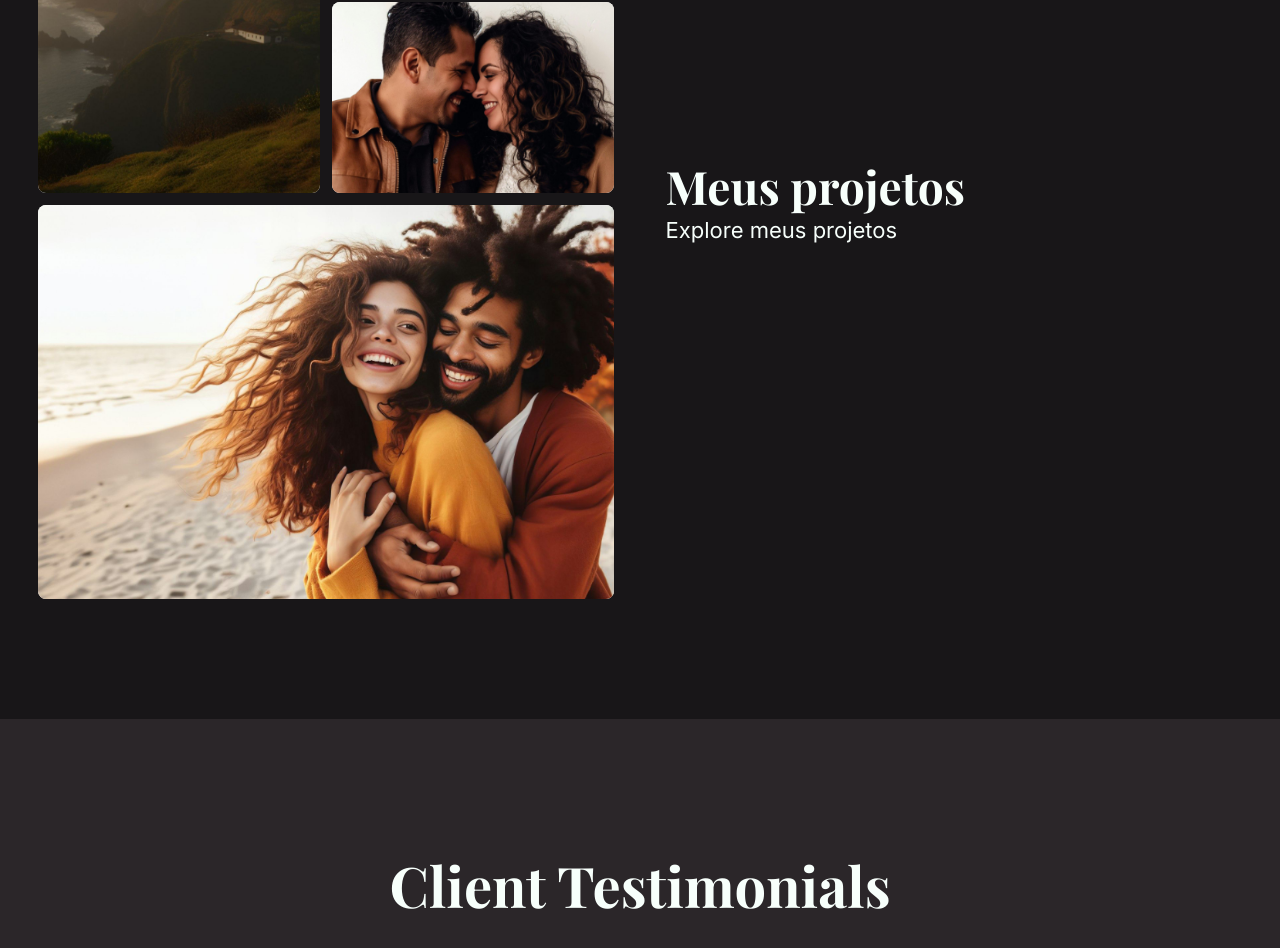
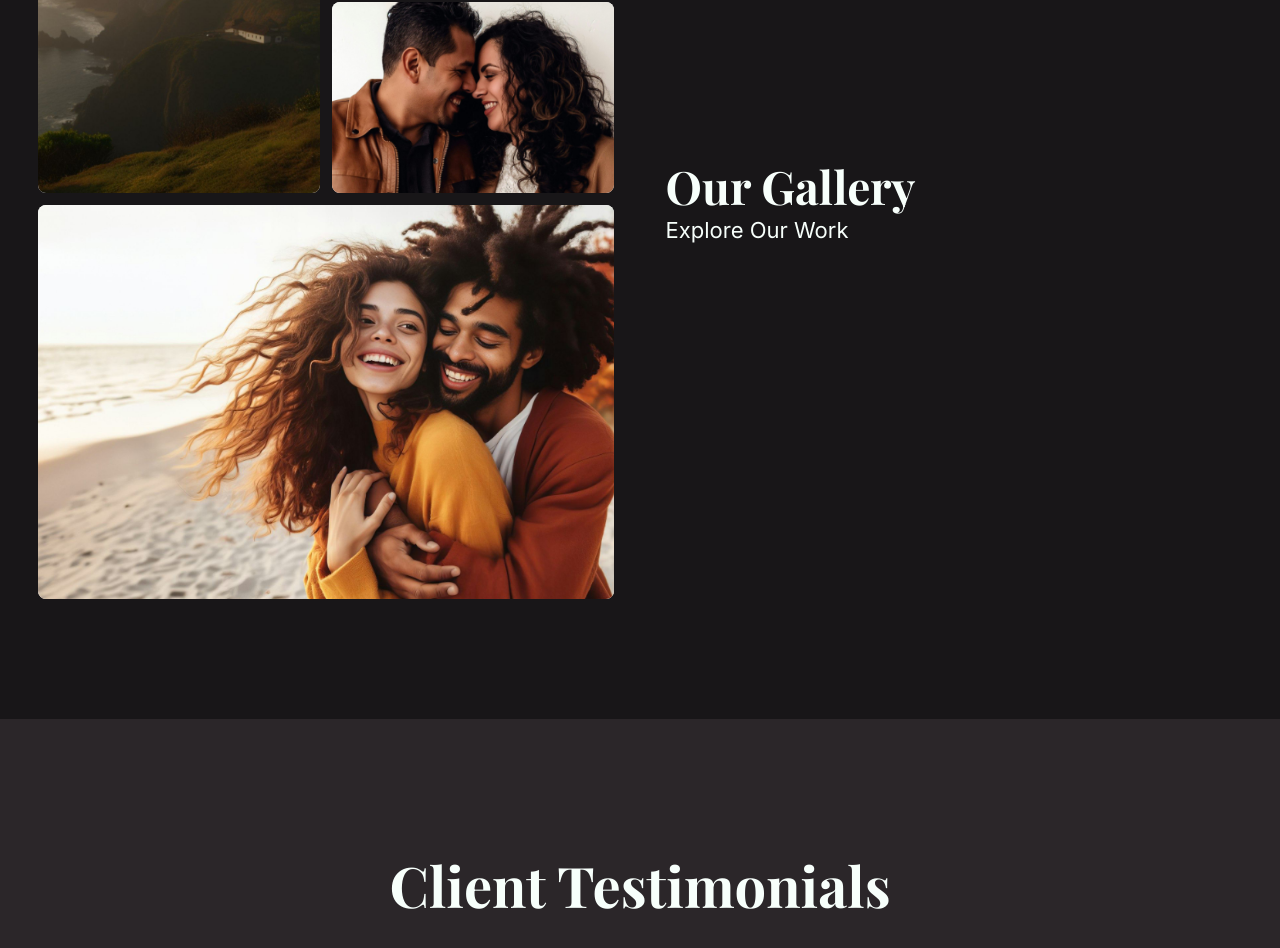
Before and after one commit to horodeski/PhotographerPortfolio, a Vue app: page / in a window 1280 px wide. Shown: the part 2179-3127 px from the top of the page. Built offline with nearby package versions, Linux system fonts and the light colour scheme; some icons are missing; a web font is replaced by a local one.

Commit message:
Alterando termos

```diff
--- a/src/components/ProjectsSection.vue
+++ b/src/components/ProjectsSection.vue
@@ -7,8 +7,8 @@
       <div class="item item4"><img src="../../public/casal2.png" alt="Beach" /></div>
     </div>
     <div class="description">
-      <h2>Meus projetos</h2>
-      <p>Explore meus projetos</p>
+      <h2>Our Gallery</h2>
+      <p>Explore Our Work</p>
     </div>
   </section>
 </template>
```
